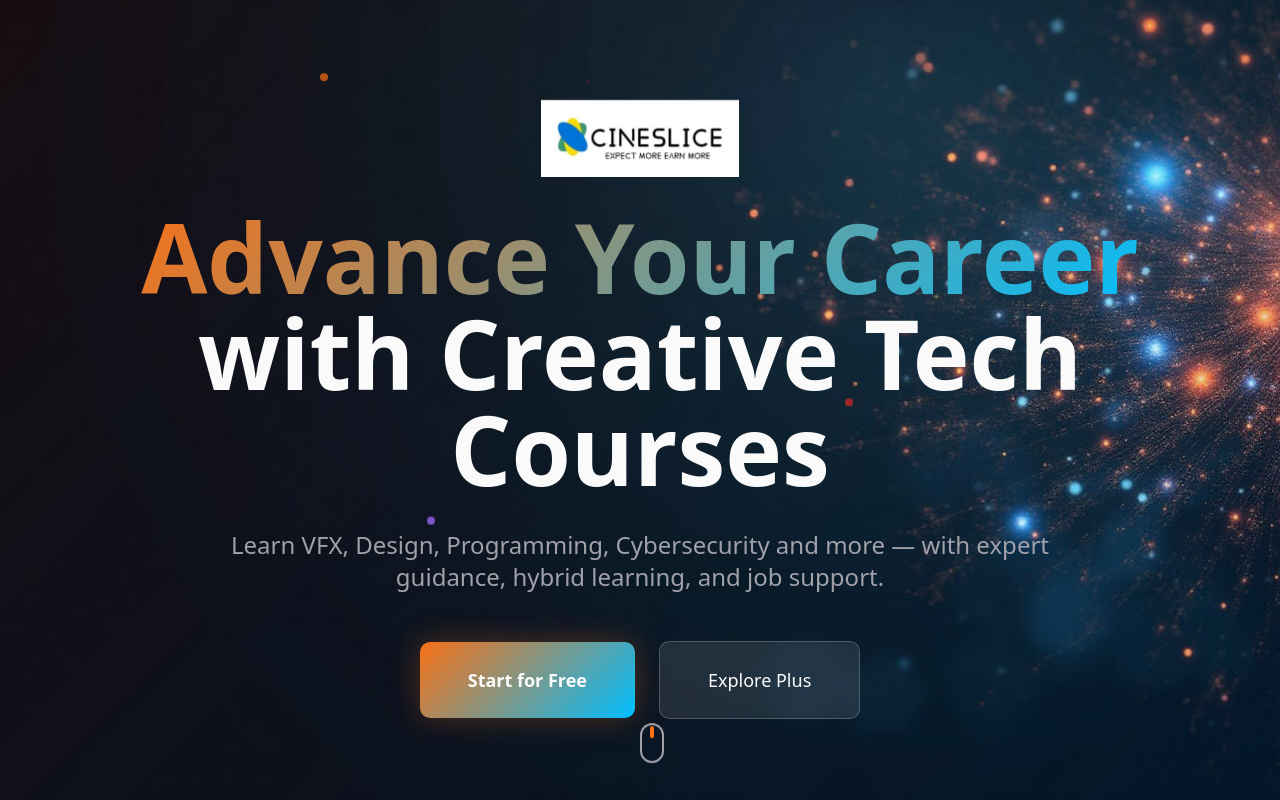
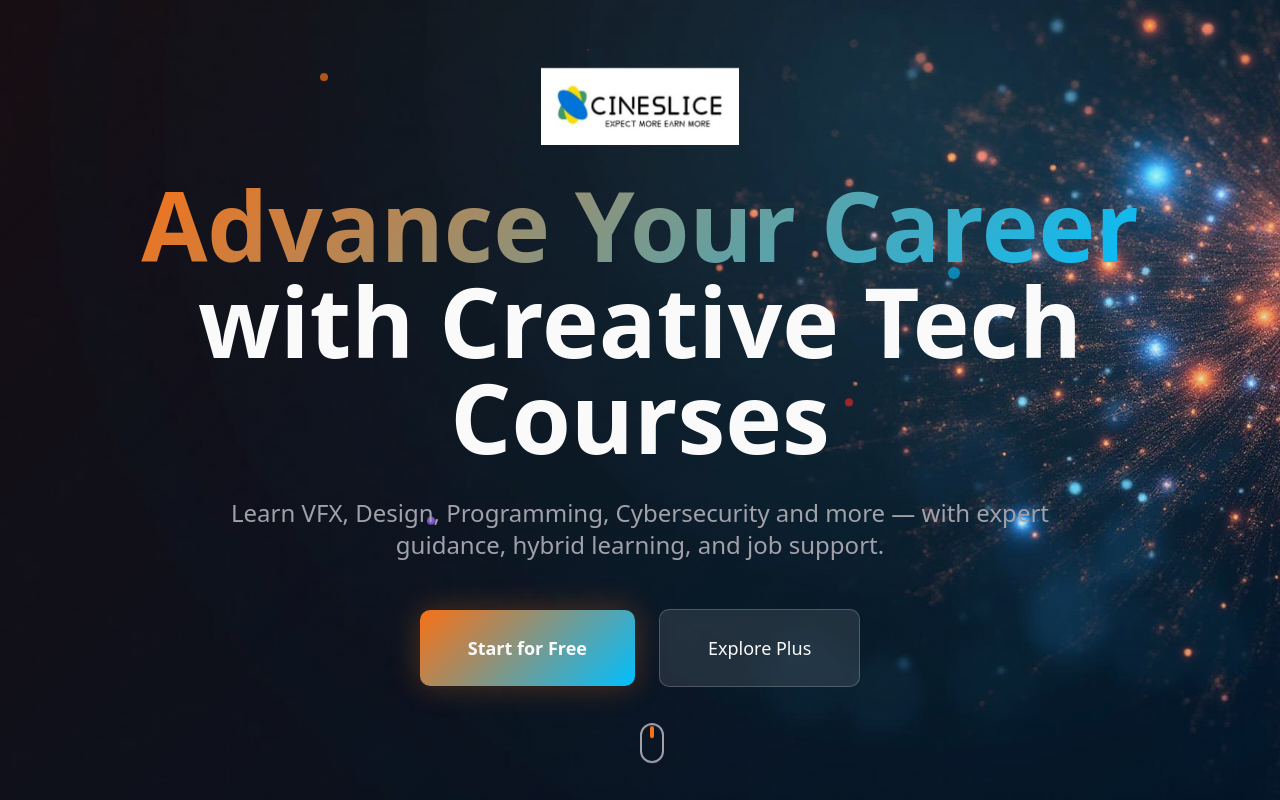
Before and after one commit to roshanzameer-s/slice-tech-glow, a React (Vite) app: page / in a window 1280 px wide. Shown: the top 800 px of the page. Built offline with nearby package versions, Linux system fonts and the light colour scheme.

Commit message:
Fix: Adjust Explore Plus button position
Move the "Explore Plus" button in the hero section to prevent it from overlapping the scroll symbol.

```diff
--- a/src/components/HeroSection.tsx
+++ b/src/components/HeroSection.tsx
@@ -48,7 +48,7 @@ const HeroSection = () => {
           hybrid learning, and job support.
         </p>
 
-        <div className="flex flex-col sm:flex-row gap-6 justify-center items-center animate-fade-in-up" style={{ animationDelay: '0.6s' }}>
+        <div className="flex flex-col sm:flex-row gap-6 justify-center items-center animate-fade-in-up mb-16" style={{ animationDelay: '0.6s' }}>
           <Button
             variant="hero"
             size="lg"
```
